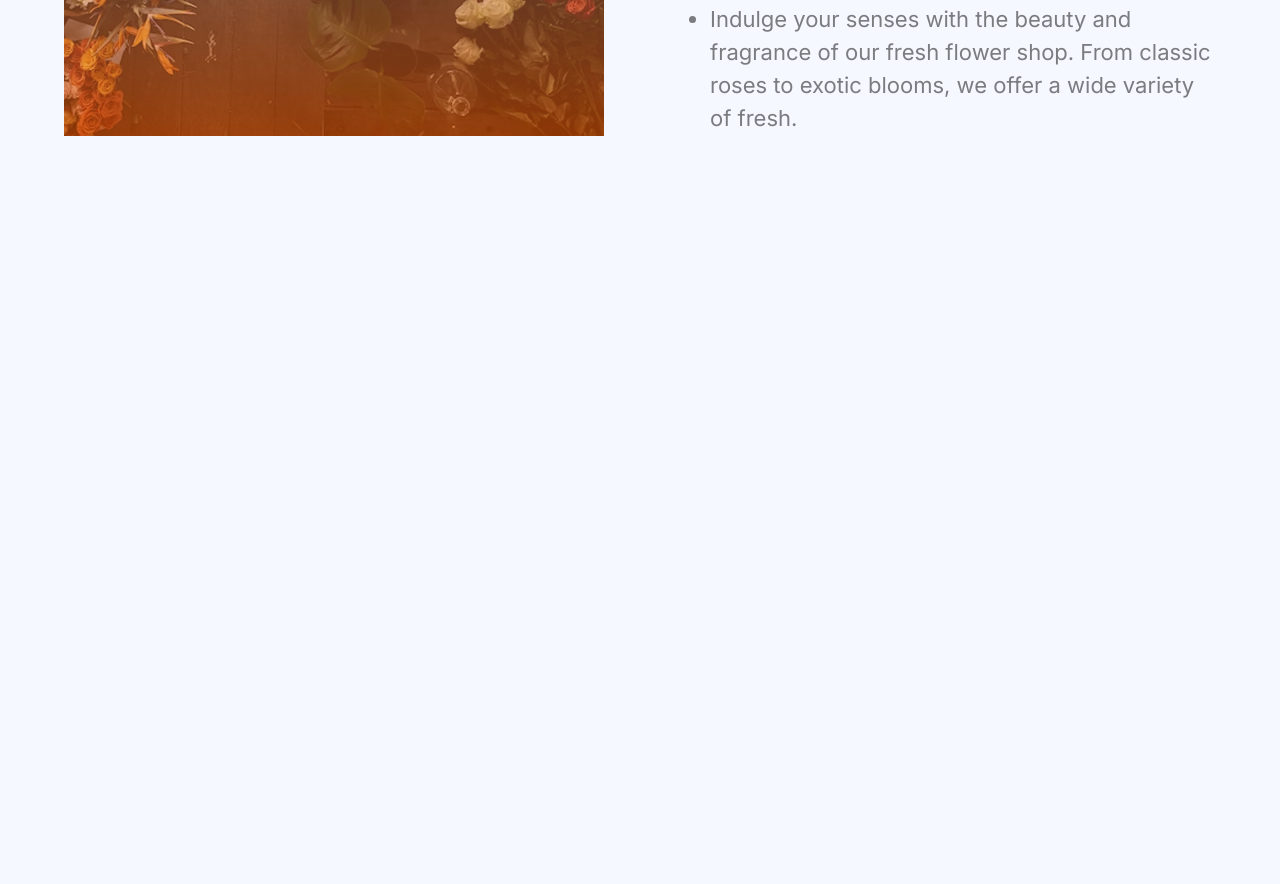
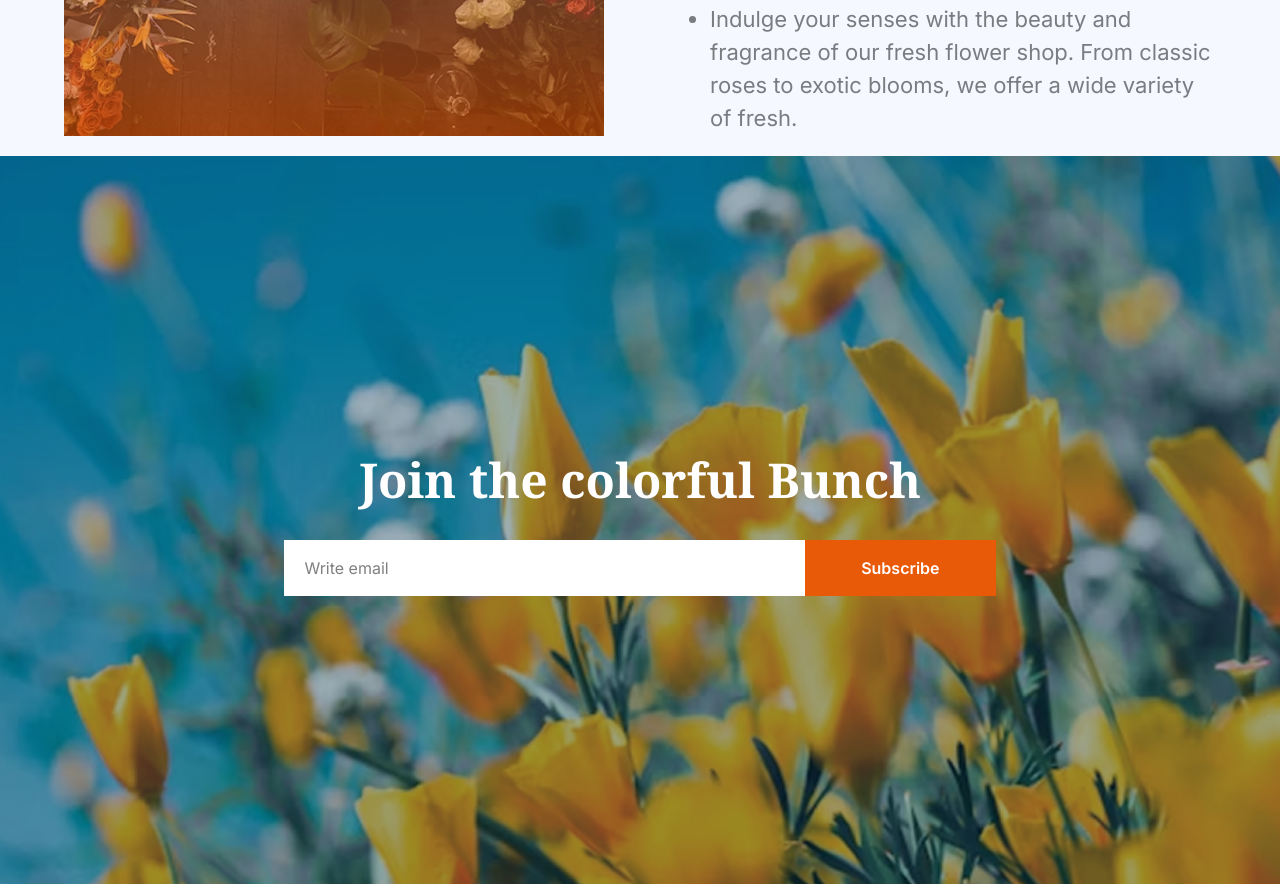
Before and after one commit to samibyte/pha02-responsive-flowers, a plain HTML site: page index.html in a window 1280 px wide. Shown: the part 2729-3613 px from the top of the page. Before the commit the page ends 3029 px from the top, so only its background shows below. Drawn offline with nearby package versions, Linux system fonts and the light colour scheme.

Commit message:
add newsletter section

```diff
--- a/index.html
+++ b/index.html
@@ -26,7 +26,9 @@
   </head>
   <body class="bg-[#F5F8FF]">
     <header class="pt-14 sm:pt-8 max-w-6xl m-auto mb-16 sm:mb-32">
-      <nav class="flex justify-between items-center inter-font mb-7 sm:mb-64">
+      <nav
+        class="flex justify-between items-center inter-font mx-4 mb-7 sm:mb-64"
+      >
         <img class="w-16 sm:w-36" src="./assets/logo.png" alt="" />
         <div class="flex sm:gap-12">
           <ul class="flex sm:gap-12">
@@ -55,7 +57,7 @@
           src="./assets/hero-flower.png"
           alt="a beautiful flower bouquet"
         />
-        <div class="banner-text">
+        <div class="banner-text mx-4">
           <h1 class="section-title mb-3">
             ALWAYS <span class="text-[#E95A08]">FRESH</span> <br /><span
               class="text-[#E95A08]"
@@ -71,7 +73,7 @@
       </div>
     </header>
     <main>
-      <section class="text-center max-w-6xl m-auto mb-10 sm:mb-52">
+      <section class="text-center max-w-6xl sm:m-auto mx-4 mb-10 sm:mb-52">
         <h2 class="section-title text-5xl mb-4">
           <span class="text-[#E95A08]">Our</span> Plants
         </h2>
@@ -149,7 +151,7 @@
       </section>
 
       <section
-        class="max-w-6xl m-auto mb-36 sm:flex justify-between items-center"
+        class="max-w-6xl sm:m-auto mx-4 mb-36 sm:flex justify-between items-center"
       >
         <img
           class="mb-5"
@@ -179,6 +181,30 @@
           </ul>
         </div>
       </section>
+
+      <section
+        class="w-full h-full bg-[url(./assets/news-letter-bg.png)] bg-cover bg-no-repeat bg-center text-center"
+      >
+        <div class="pt-26 pb-16 sm:py-72 inter-font">
+          <h2 class="section-title text-white mb-6 join-title">
+            Join the colorful Bunch
+          </h2>
+          <label for="email" class="relative">
+            <input
+              placeholder="Write email"
+              type="email"
+              name=""
+              id="email"
+              class="w-10/12 sm:w-5/9 bg-white text-[rgba(0, 0, 0, 0.50)] py-4 pl-5"
+            />
+            <button
+              class="absolute right-0 bg-[#E95A08] text-white font-semibold py-4 px-3 sm:px-14"
+            >
+              Subscribe
+            </button>
+          </label>
+        </div>
+      </section>
     </main>
     <footer></footer>
   </body>
--- a/styles/landing-page.css
+++ b/styles/landing-page.css
@@ -14,17 +14,13 @@
 }
 
 /* shared styles */
-nav,
-.banner-text,
-main {
-  margin-left: 1rem;
-  margin-right: 1rem;
-}
-
 .section-title {
   font-family: "Noto Serif", serif;
   font-size: 1.5rem;
   font-weight: bold;
+}
+.join-title {
+  font-size: 20px;
 }
 .section-description {
   font-family: "Inter", sans-serif;
```
